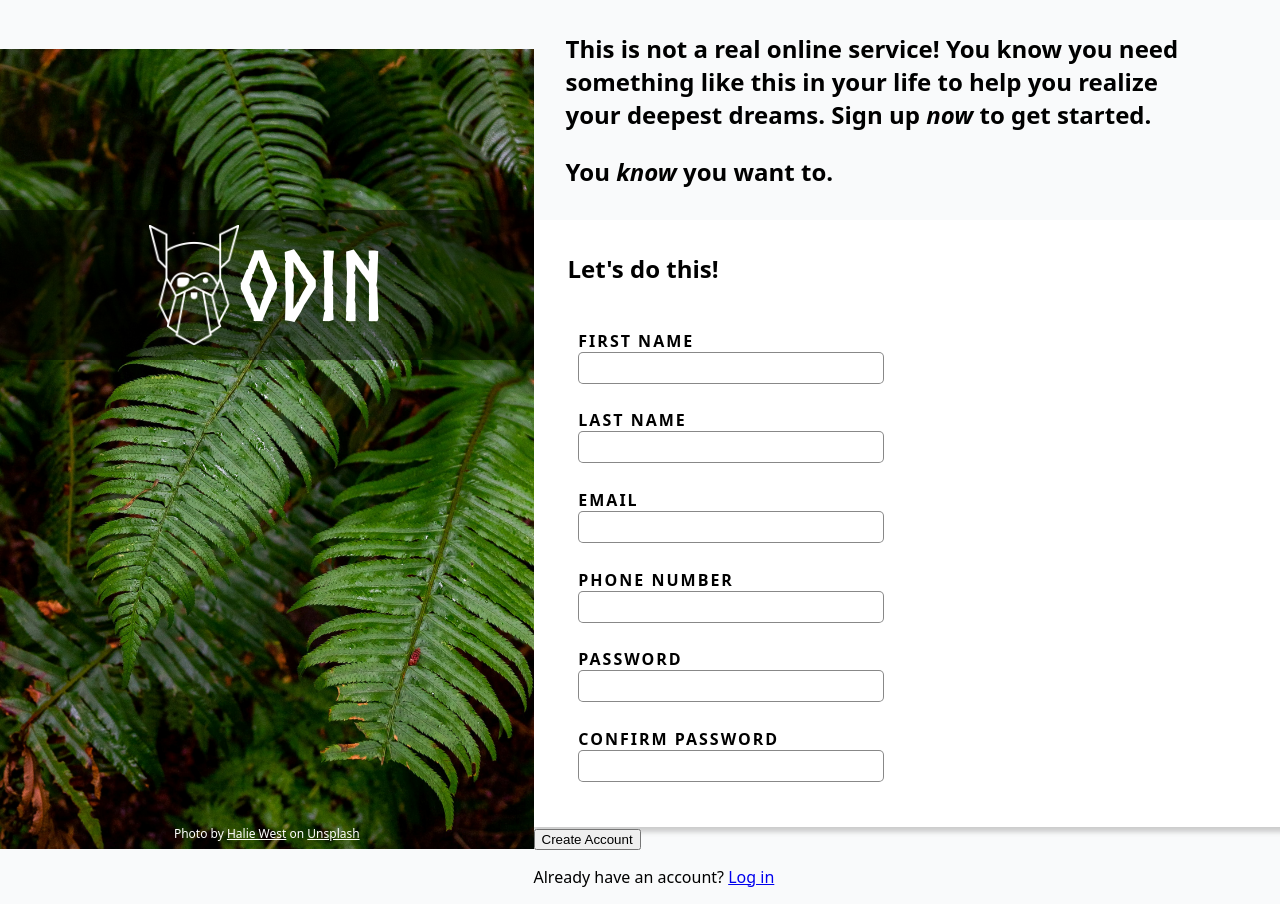
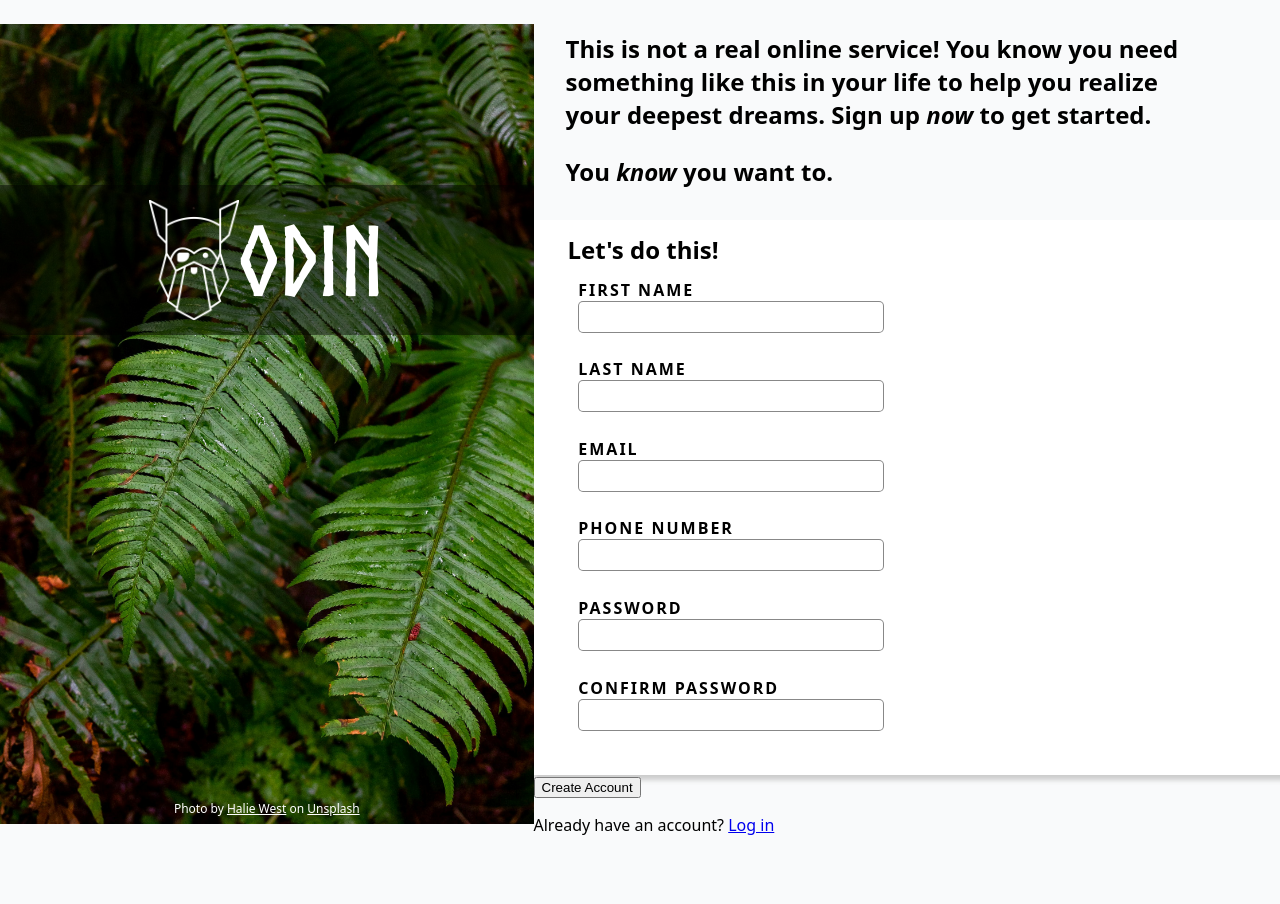
Before and after one commit to 4R1u/odin-signup-form, a plain HTML site: page index.html in a window 1280 px wide. Shown: the top 904 px of the page. After the commit the page ends 852 px from the top, so only its background shows below. Drawn offline with Linux system fonts and the light colour scheme.

Commit message:
style: reduce margin for legend

```diff
--- a/style.css
+++ b/style.css
@@ -88,7 +88,7 @@ img {
 legend {
     font-weight: bold;
     font-size: 1.5em;
-    margin-bottom: 2.5vw;
+    margin-top: -1.5vw;
 }
 
 label {
```
